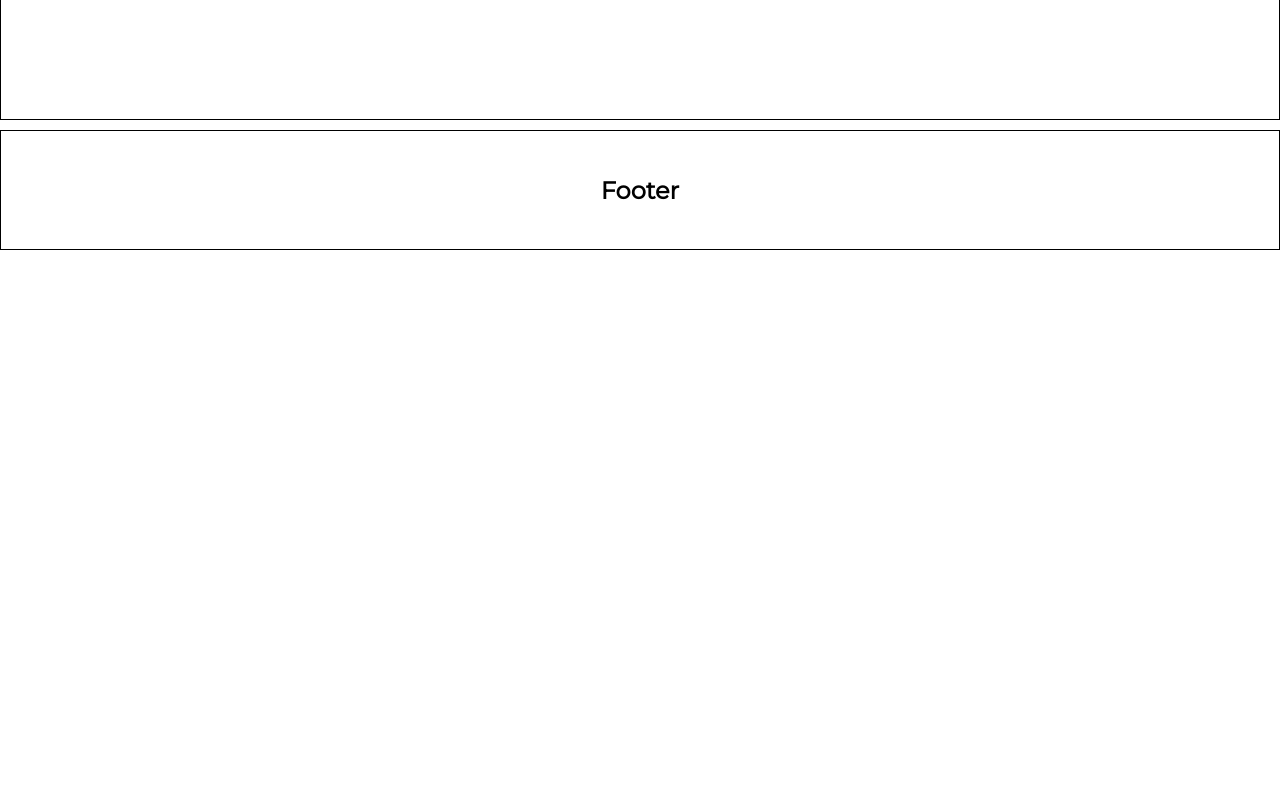
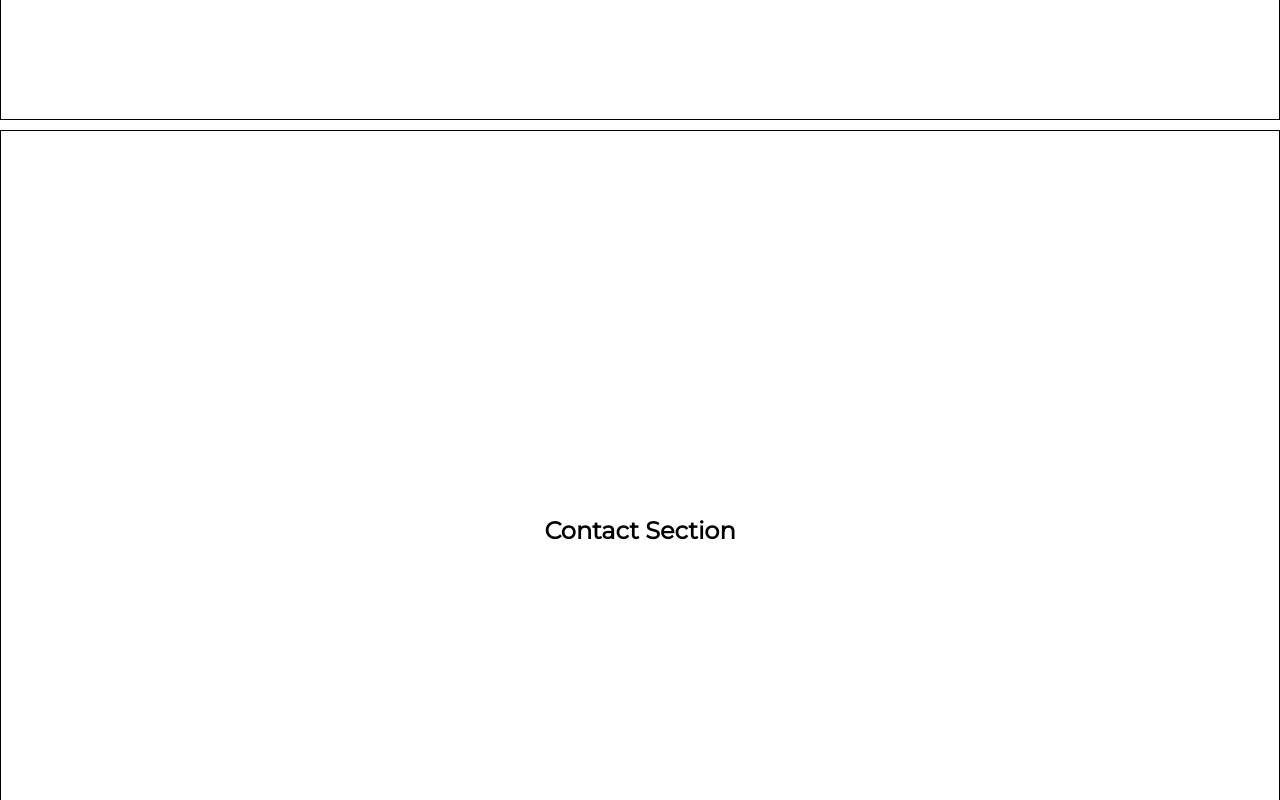
Before and after one commit to skilesz/porfolio-website, a React (Create React App) app: page / in a window 1280 px wide. Shown: the part 3920-4720 px from the top of the page. Before the commit the page ends 4180 px from the top, so only its background shows below. Built offline with nearby package versions, Linux system fonts and the light colour scheme; the HTML template or start-up script is replaced by a standard one.

Commit message:
Created contacts section, finished Navbar

```diff
--- a/src/App.css
+++ b/src/App.css
@@ -119,6 +119,11 @@ a {
   width: 100%;
 }
 
+#contact {
+  min-height: 100vh;
+  width: 100%;
+}
+
 #footer {
   min-height: 7.5rem;
   width: 100%;
--- a/src/App.js
+++ b/src/App.js
@@ -7,6 +7,7 @@ import Projects from './components/sections/Projects';
 import About from './components/sections/About';
 import Skills from './components/sections/Skills';
 import Experience from './components/sections/Experience';
+import Contact from './components/sections/Contact';
 
 function App() {
   return (
@@ -17,6 +18,7 @@ function App() {
       <Experience />
       <Projects />
       <Skills />
+      <Contact />
       <Footer />
     </div>
   );
--- a/src/App.scss
+++ b/src/App.scss
@@ -133,6 +133,12 @@ a {
   width: 100%;
 }
 
+// Contact Sections
+#contact {
+  min-height: 100vh;
+  width: 100%;
+}
+
 // Footer
 #footer {
   min-height: 7.5rem;
--- a/src/components/layout/Navbar.js
+++ b/src/components/layout/Navbar.js
@@ -3,6 +3,12 @@ import { scroller } from 'react-scroll';
 
 const Navbar = () => {
   useEffect(() => {
+    if (window.pageYOffset > document.documentElement.clientHeight) {
+      document.querySelector('#navbar').className = '';
+    } else {
+      document.querySelector('#navbar').className = 'hidden';
+    }
+
     window.addEventListener('scroll', (e) => {
       if (window.pageYOffset > document.documentElement.clientHeight) {
         document.querySelector('#navbar').className = '';
--- /dev/null
+++ b/src/components/sections/Contact.js
@@ -0,0 +1,11 @@
+import React from 'react';
+
+const Contact = () => {
+  return (
+    <div id='contact' className='skeleton'>
+      <h2>Contact Section</h2>
+    </div>
+  );
+};
+
+export default Contact;
```
